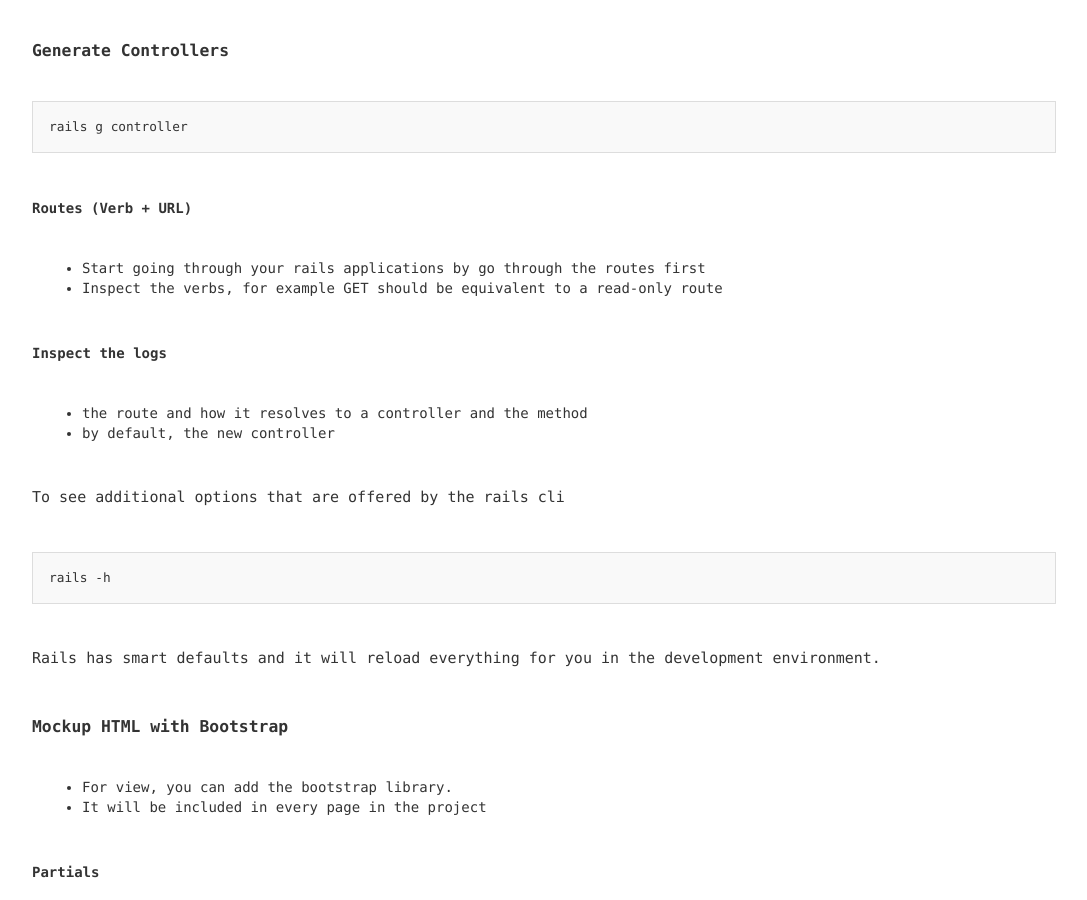
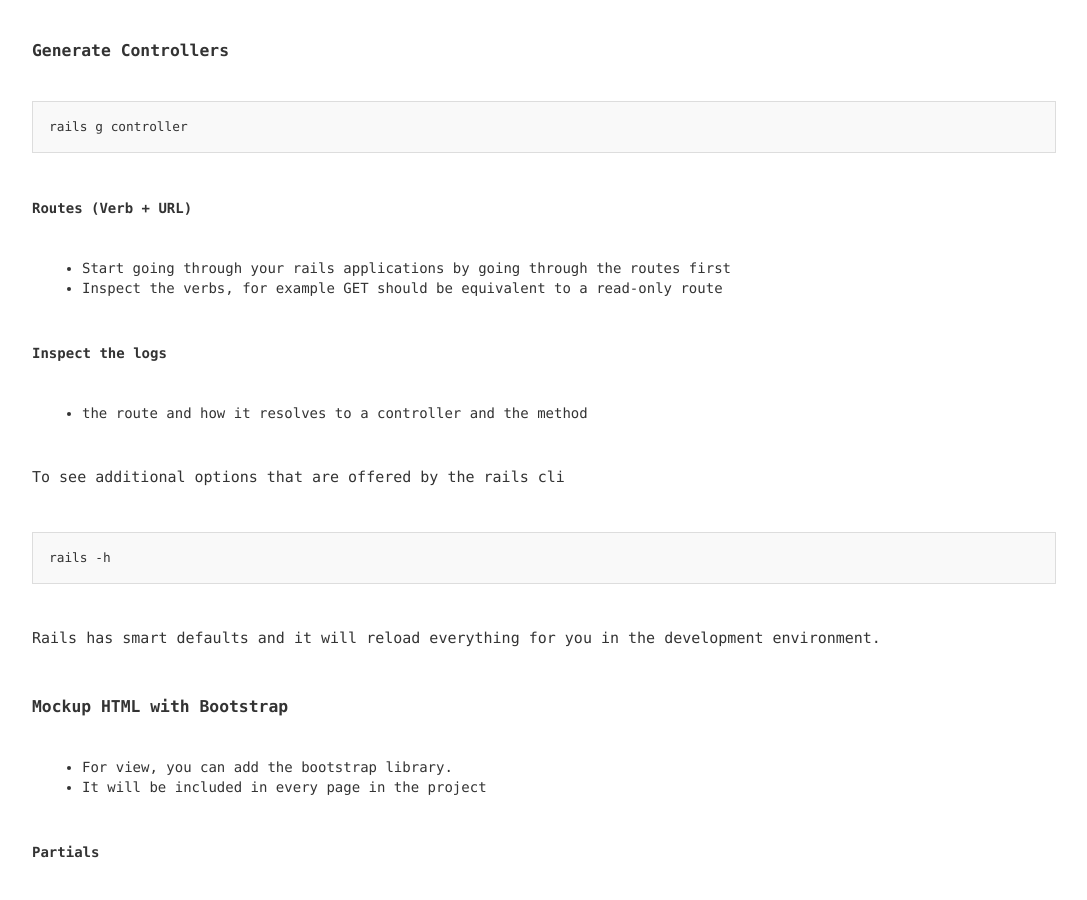
Before and after one commit to fengtingzhang/blog, a Jekyll site: the page built from _posts/2020-03-27-rails-fundamentals-session-one.md, in a window 1280 px wide and 900 px high, scrolled down 832 px. Shown: the whole window, without its empty margins (96-1183 px from the left). Built offline with Jekyll 4.4.1, drawn with Linux system fonts in a browser that asks for light colours.

Commit message:
Update 2020-03-27-rails-fundamentals-session-one.md

````diff
--- a/_posts/2020-03-27-rails-fundamentals-session-one.md
+++ b/_posts/2020-03-27-rails-fundamentals-session-one.md
@@ -34,12 +34,11 @@
 ```
 
 #### Routes (Verb + URL)
-- Start going through your rails applications by go through the routes first
+- Start going through your rails applications by going through the routes first
 - Inspect the verbs, for example GET should be equivalent to a read-only route
 
 #### Inspect the logs
 - the route and how it resolves to a controller and the method
-- by default, the new controller
 
 To see additional options that are offered by the rails cli
 ```
````
